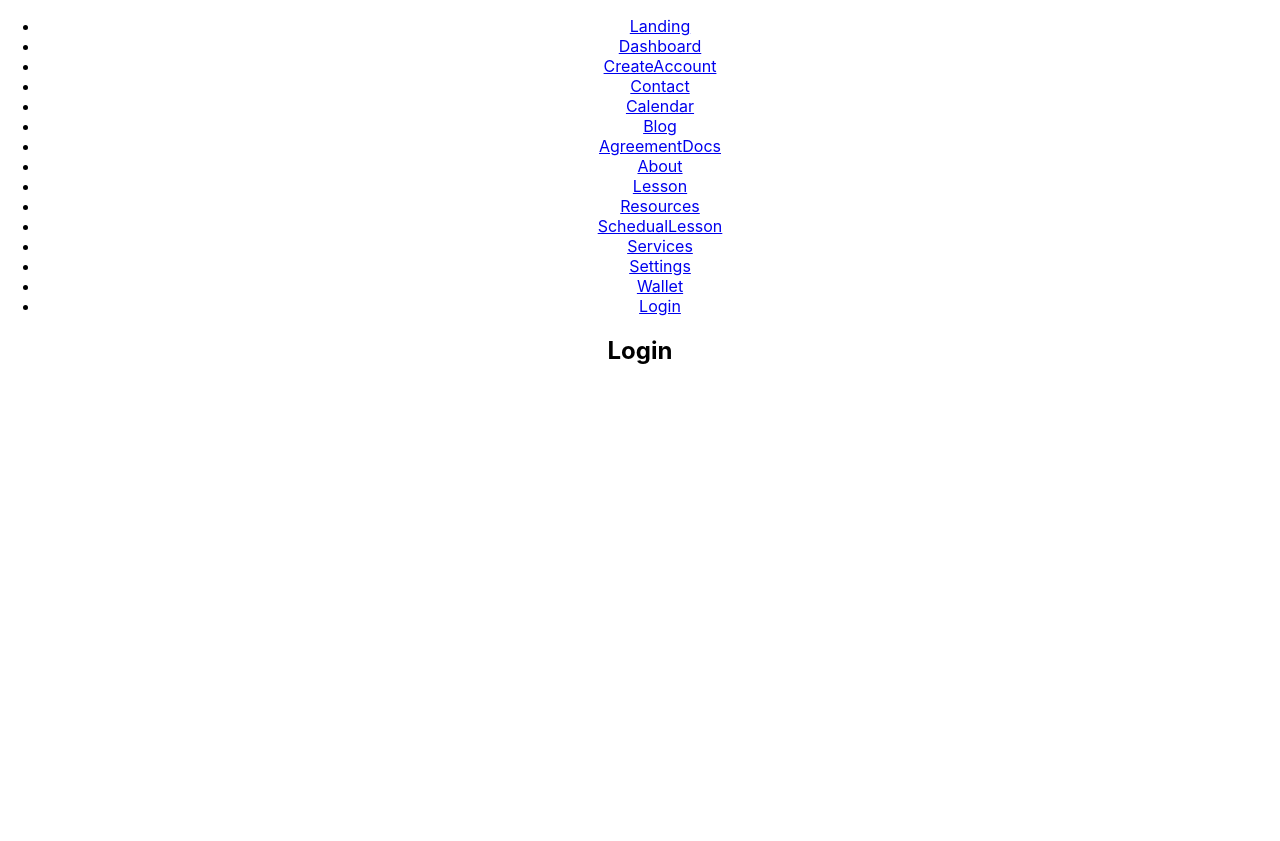
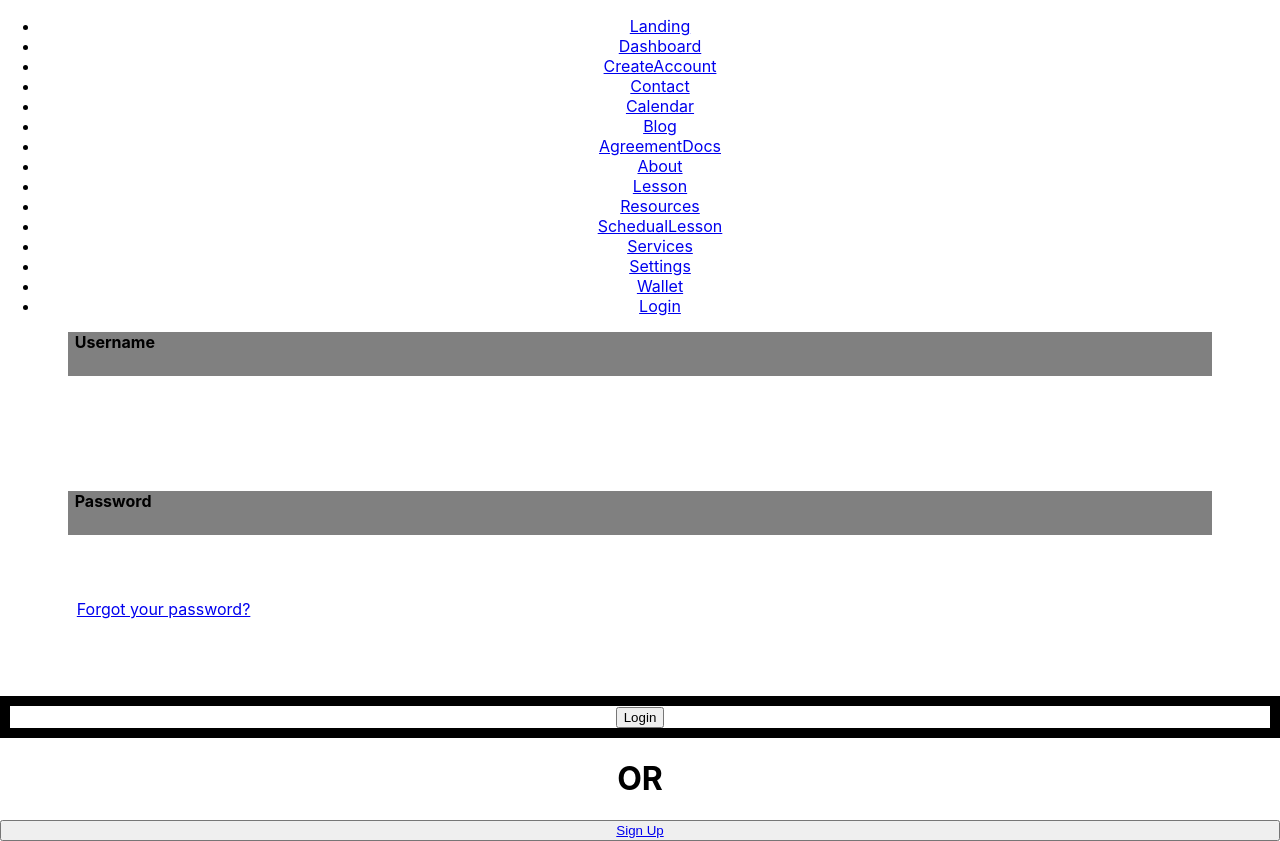
Before and after one commit to Haon1919/tms-frontend, a React (Create React App) app: page /Login in a window 1280 px wide. Before the commit the page ends 800 px from the top, so only its background shows below. Built offline with nearby package versions, Linux system fonts and the light colour scheme.

Commit message:
Start Login page

```diff
--- a/src/pages/Login.tsx
+++ b/src/pages/Login.tsx
@@ -1,9 +1,23 @@
 import React from 'react'
+import { Link } from 'react-router-dom';
+import "../styles/Login.scss";
 
 export const Login : React.FC= () => {
     return (
-        <section>
-            <h1>Login</h1>
-        </section>
+        <div className="login_container">
+
+                <div className="username-container">
+                    <label htmlFor="username"><b>Username</b></label>
+                    <input id="username" name="username" type="text"/>
+                </div>
+                <div className="password-container">
+                    <label htmlFor="password"><b>Password</b></label>
+                    <input id="password" name="password" type="text"/>
+                </div>
+                <Link to="/CreateAccount" id="forgot-password">Forgot your password?</Link>
+                <Link to="/Dashboard" id="login"><button>Login</button></Link>
+                <h1>OR</h1>
+                <button><Link to="/CreateAccount">Sign Up</Link></button>
+        </div>
     );
 }
--- /dev/null
+++ b/src/styles/Login.scss
@@ -0,0 +1,51 @@
+.login_container{
+    display: flex;
+    flex-direction: column;
+}
+
+.username-container {
+    padding: 0 8px;
+    position: relative;
+    margin-bottom: 9%;
+}
+
+.username-container input {
+    width: 90%;
+    border: none;
+    font-size: 16px;
+    outline: 0;
+    padding: 16px 0 10px 7px;
+    background-color: gray;
+
+}
+
+.password-container {
+    padding: 0 8px;
+    position: relative;
+    margin-bottom: 5%;
+}
+
+.password-container input {
+    width: 90%;
+    border: none;
+    font-size: 16px;
+    outline: 0;
+    padding: 16px 0 10px 7px;
+    background-color: gray;
+
+}
+
+label {
+      padding-left: 7px;
+      position: absolute;
+}
+
+#forgot-password{
+    display: flex;
+    margin-left: 6%;
+    margin-bottom: 6%;
+}
+
+#login{
+    border: 10px solid black;
+}
```
